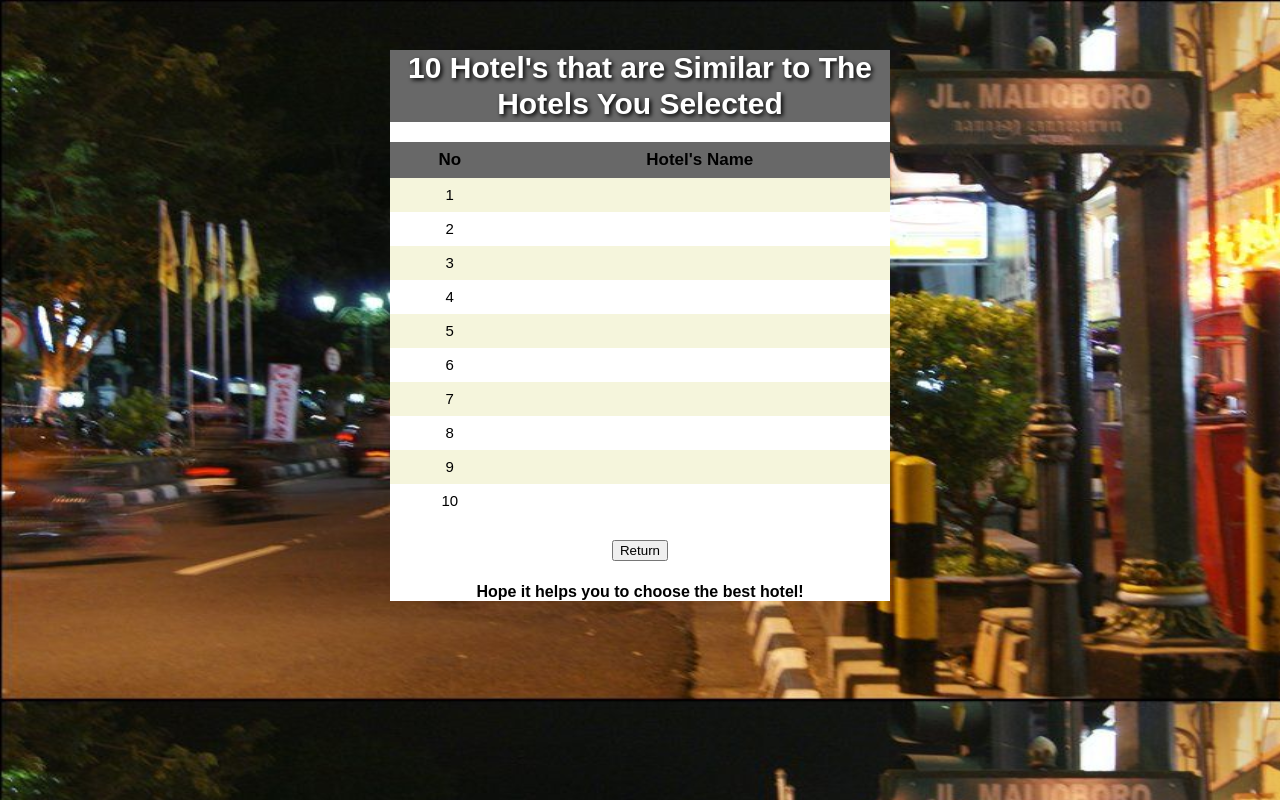
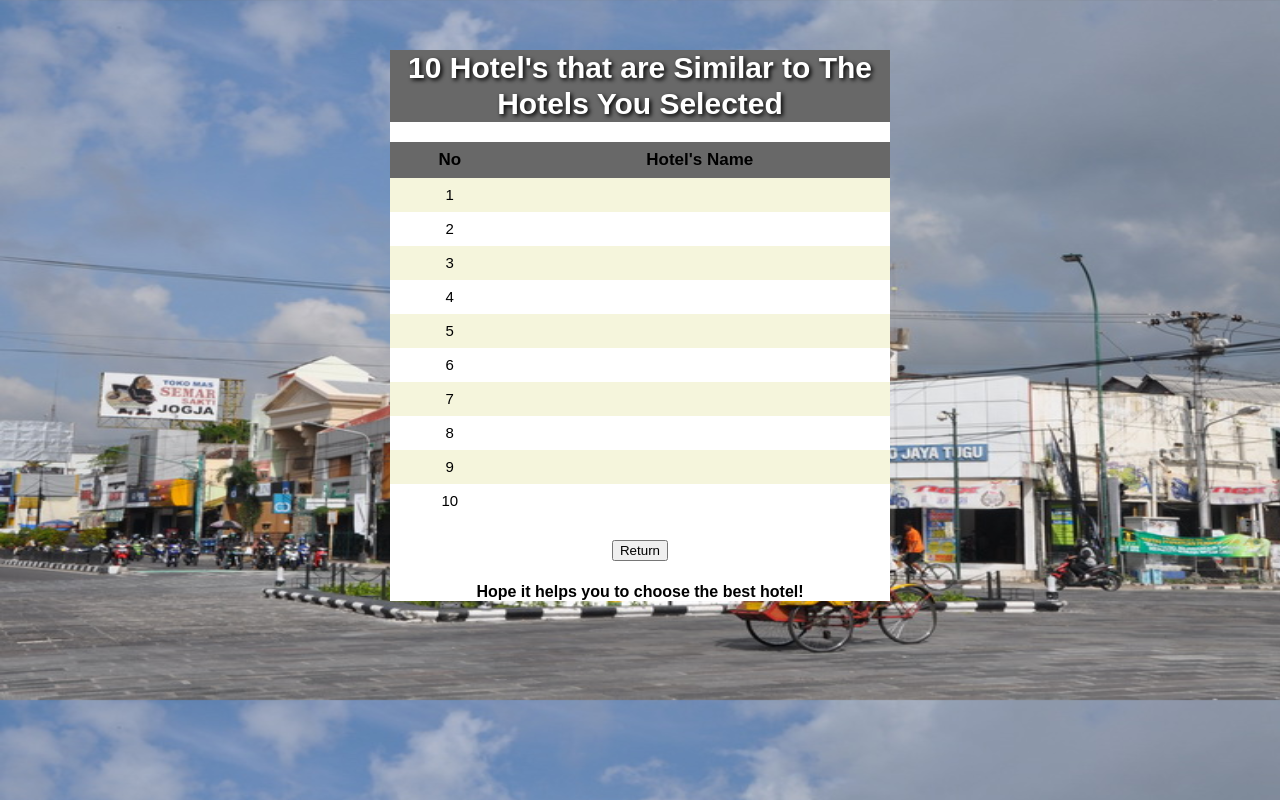
Before and after one commit to cheryylam/rekomendasi-, a Flask app: template templates/akhir.html in a window 1280 px wide. Run offline with Flask 2, Linux system fonts and the light colour scheme; the template is opened without the code that fills it, so the values that code supplies are empty.

Commit message:
Update akhir.html

```diff
--- a/templates/akhir.html
+++ b/templates/akhir.html
@@ -64,7 +64,7 @@
   color: #000;
   margin: 50px 200px;
   background-size: 1370px 700px;
-  background-image: url({{ url_for('static', filename='img4.jpg') }})
+  background-image: url({{ url_for('static', filename='img7.jpg') }})
 }
     .div2 {
     width: 500px;
```
